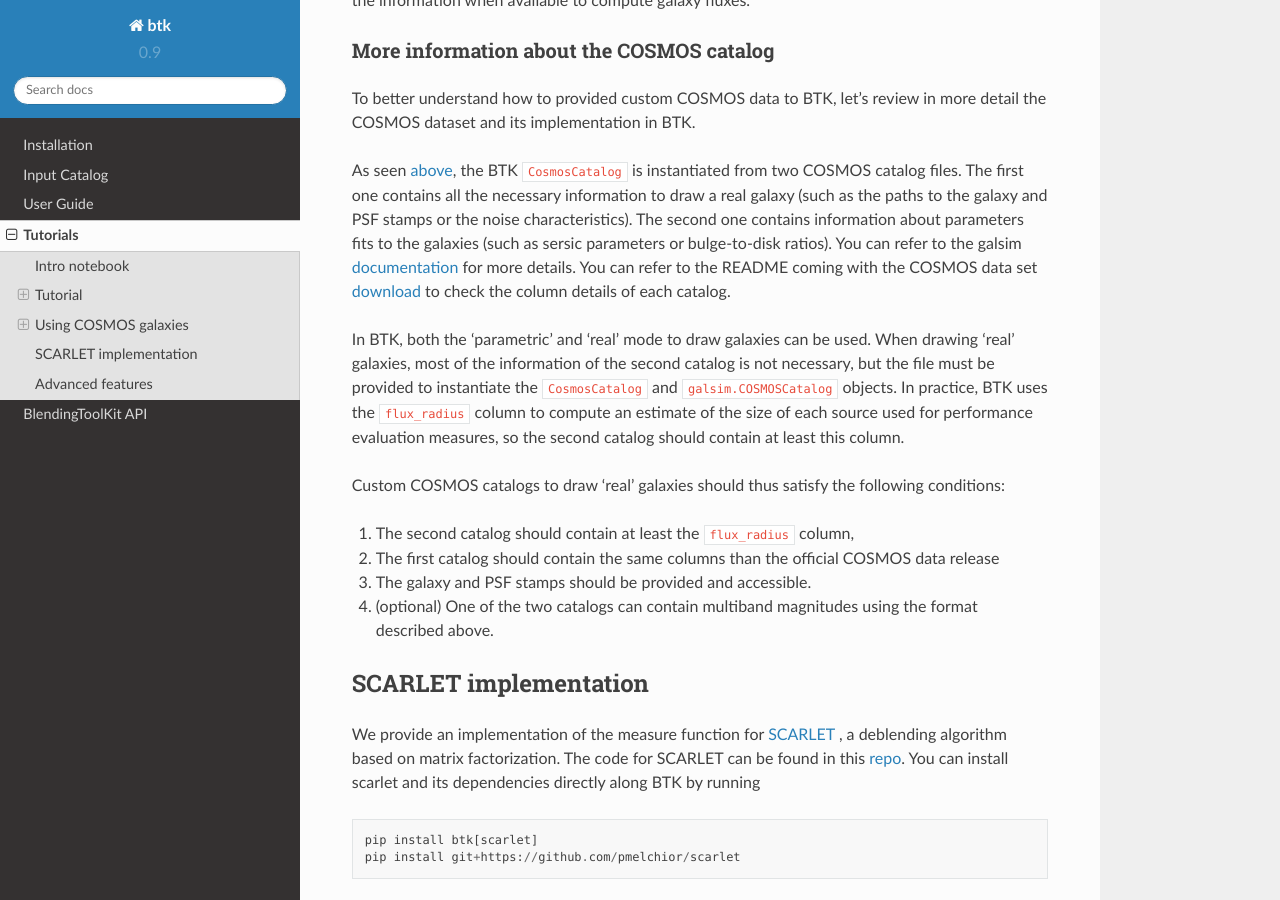
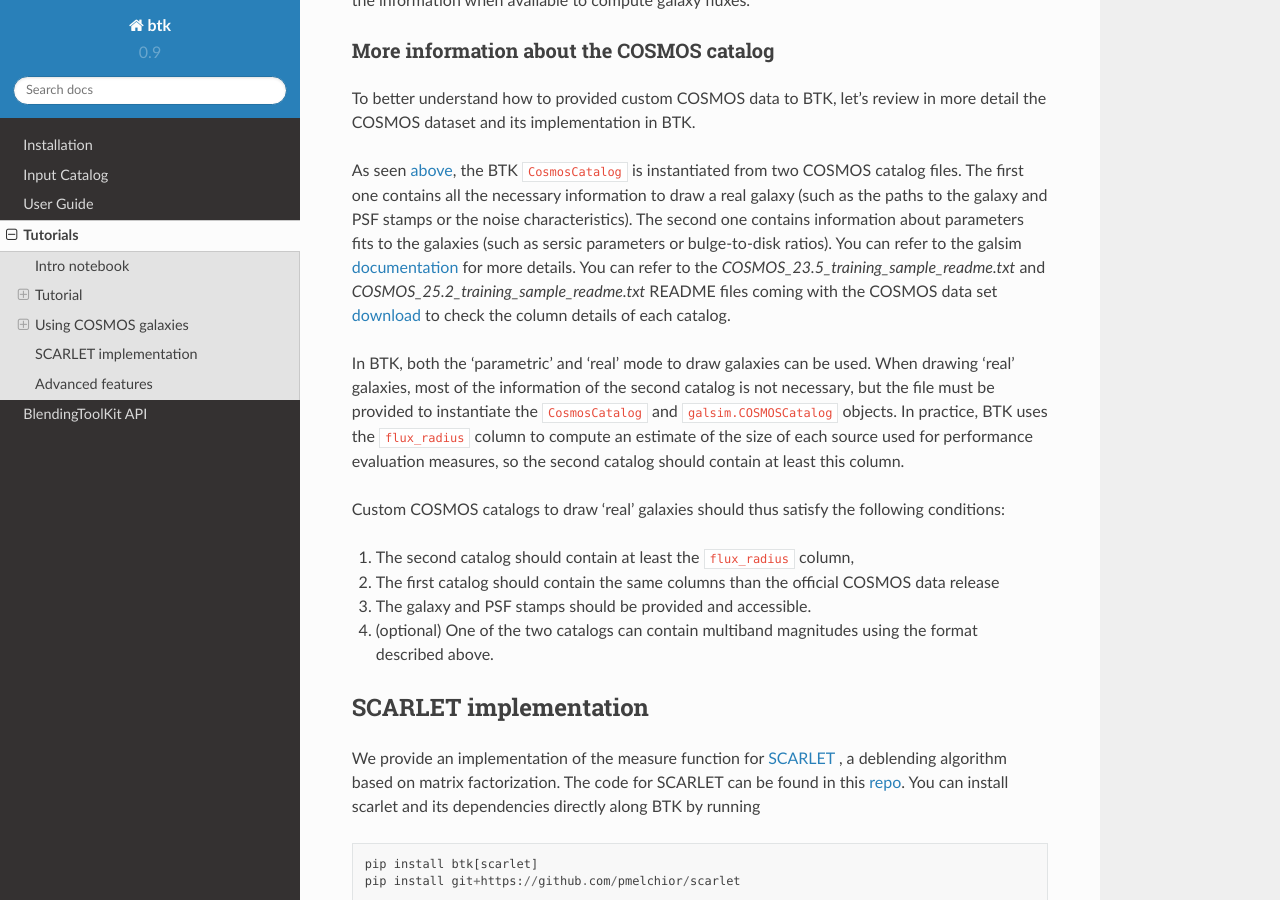
Before and after one commit to LSSTDESC/BlendingToolKit, a Sphinx documentation site: the page built from docs/source/tutorials.rst, in a window 1280 px wide and 900 px high, scrolled down 8110 px. Built offline with Sphinx 7.4.7 and the Read the Docs theme 2.0.0, drawn with Linux system fonts in a browser that asks for light colours; cross-references to code outside the pages are shown as plain code.

Commit message:
COSMOS readme file names

```diff
--- a/docs/source/tutorials.rst
+++ b/docs/source/tutorials.rst
@@ -445,7 +445,7 @@
 
 To better understand how to provided custom COSMOS data to BTK, let's review in more detail the COSMOS dataset and its implementation in BTK.
 
-As seen :ref:`above <Using COSMOS galaxies>`, the BTK ``CosmosCatalog`` is instantiated from two COSMOS catalog files. The first one contains all the necessary information to draw a real galaxy (such as the paths to the galaxy and PSF stamps or the noise characteristics). The second one contains information about parameters fits to the galaxies (such as sersic parameters or bulge-to-disk ratios). You can refer to the galsim `documentation <https://galsim-developers.github.io/GalSim/_build/html/real_gal.html>`_ for more details. You can refer to the README coming with the COSMOS data set `download <https://zenodo.org/record/3242143>`_ to check the column details of each catalog.
+As seen :ref:`above <Using COSMOS galaxies>`, the BTK ``CosmosCatalog`` is instantiated from two COSMOS catalog files. The first one contains all the necessary information to draw a real galaxy (such as the paths to the galaxy and PSF stamps or the noise characteristics). The second one contains information about parameters fits to the galaxies (such as sersic parameters or bulge-to-disk ratios). You can refer to the galsim `documentation <https://galsim-developers.github.io/GalSim/_build/html/real_gal.html>`_ for more details. You can refer to the `COSMOS_23.5_training_sample_readme.txt` and `COSMOS_25.2_training_sample_readme.txt` README files coming with the COSMOS data set `download <https://zenodo.org/record/3242143>`_ to check the column details of each catalog.
 
 In BTK, both the 'parametric' and 'real' mode to draw galaxies can be used. When drawing 'real' galaxies, most of the information of the second catalog is not necessary, but the file must be provided to instantiate the ``CosmosCatalog`` and ``galsim.COSMOSCatalog`` objects. In practice, BTK uses the ``flux_radius`` column to compute an estimate of the size of each source used for performance evaluation measures, so the second catalog should contain at least this column.
 
```
